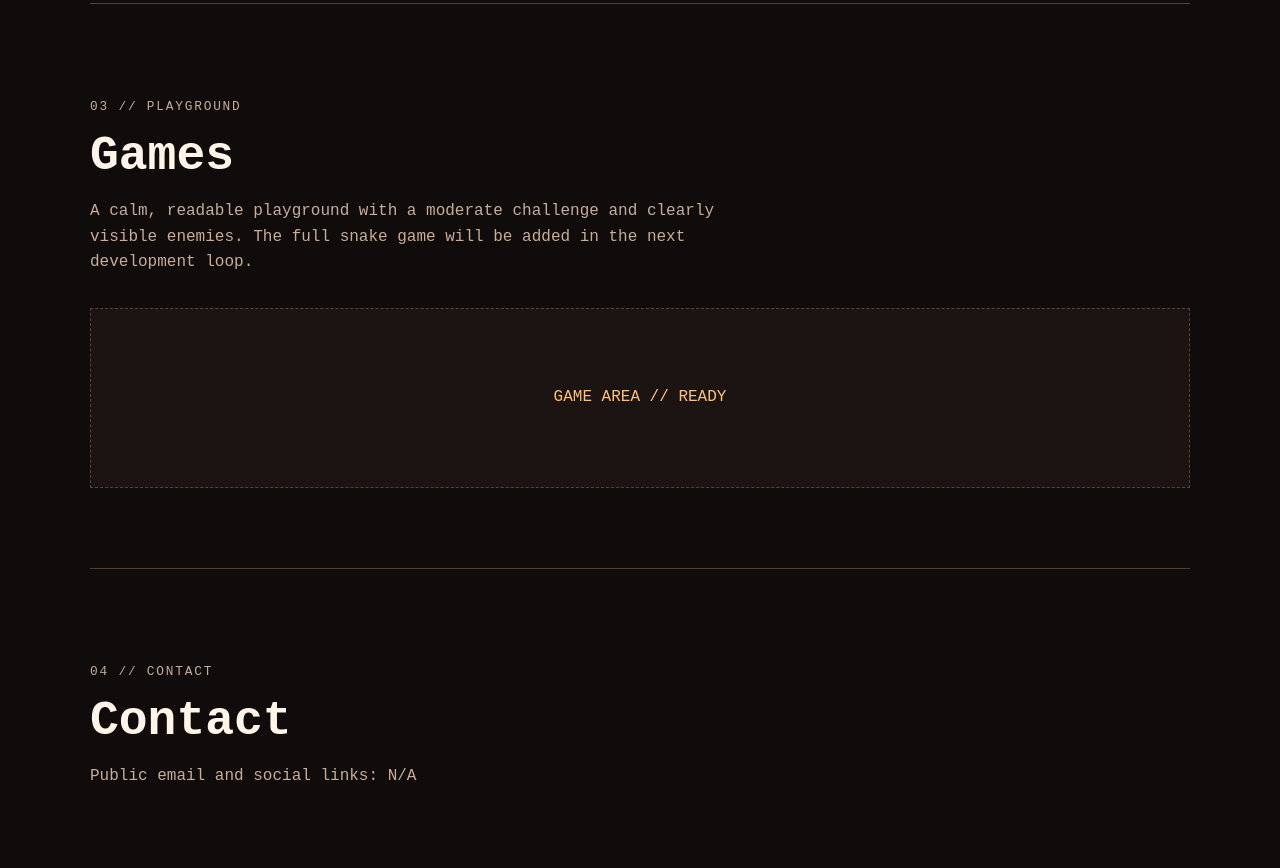
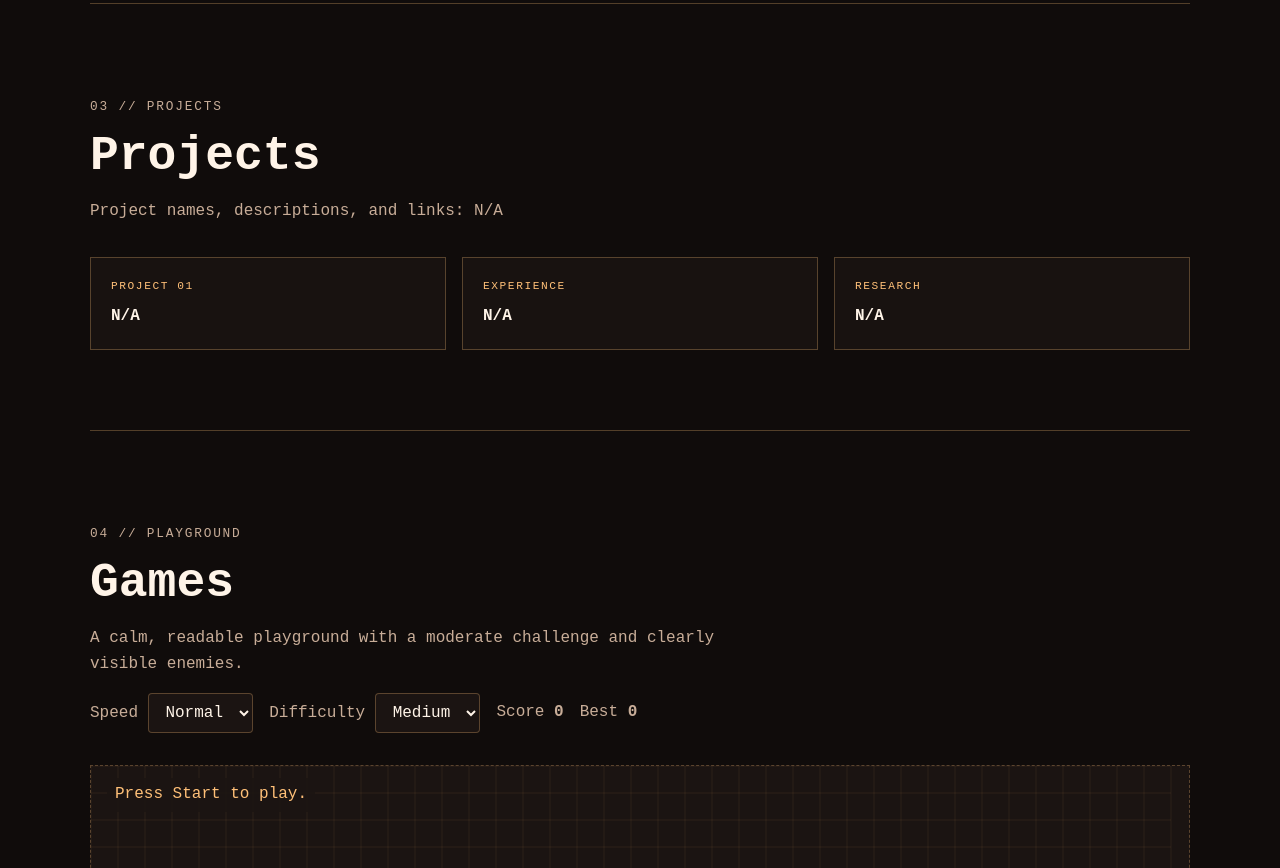
Before and after one commit to PrimeJohn-code/PrimeJohn-code.github.io, a plain HTML site: page index.html in a window 1280 px wide. Shown: the part 1613-2481 px from the top of the page. Drawn offline with Linux system fonts and the light colour scheme.

Commit message:
Complete responsive portfolio and snake game

```diff
--- /dev/null
+++ b/game.js
@@ -0,0 +1,110 @@
+(() => {
+  "use strict";
+
+  const canvas = document.querySelector("#game-canvas");
+  if (!canvas) return;
+  const ctx = canvas.getContext("2d");
+  const status = document.querySelector("#game-status");
+  const scoreEl = document.querySelector("#score");
+  const highScoreEl = document.querySelector("#high-score");
+  const speedSelect = document.querySelector("#speed-select");
+  const difficultySelect = document.querySelector("#difficulty-select");
+  const startButton = document.querySelector("#start-game");
+  const pauseButton = document.querySelector("#pause-game");
+  const restartButton = document.querySelector("#restart-game");
+  const speeds = { slow: 240, normal: 160, fast: 100 };
+  const enemiesByDifficulty = { easy: 1, normal: 2, hard: 3 };
+  const directions = { up: { x: 0, y: -1 }, down: { x: 0, y: 1 }, left: { x: -1, y: 0 }, right: { x: 1, y: 0 } };
+  let snake = [], food = null, enemies = [], direction = directions.right, nextDirection = direction;
+  let cols = 20, rows = 16, cell = 24, score = 0, gameTimer = null, enemyTimer = null, running = false, paused = false;
+  let highScore = Number.parseInt(localStorage.getItem("primejohn-high-score") || "0", 10);
+  highScoreEl.textContent = String(highScore);
+
+  function resizeBoard() {
+    const rect = canvas.getBoundingClientRect();
+    canvas.width = Math.max(320, Math.floor(rect.width));
+    canvas.height = Math.max(240, Math.floor(rect.height));
+    cell = Math.max(16, Math.floor(Math.min(canvas.width / 24, canvas.height / 16)));
+    cols = Math.max(12, Math.floor(canvas.width / cell));
+    rows = Math.max(10, Math.floor(canvas.height / cell));
+    draw();
+  }
+
+  function same(a, b) { return a && b && a.x === b.x && a.y === b.y; }
+  function occupied(point) { return snake.some((part) => same(part, point)) || enemies.some((enemy) => same(enemy, point)); }
+  function randomPoint() {
+    let point;
+    do { point = { x: Math.floor(Math.random() * cols), y: Math.floor(Math.random() * rows) }; } while (occupied(point));
+    return point;
+  }
+  function setStatus(message) { status.textContent = message; }
+  function updateScore() {
+    scoreEl.textContent = String(score);
+    if (score > highScore) { highScore = score; highScoreEl.textContent = String(highScore); localStorage.setItem("primejohn-high-score", String(highScore)); }
+  }
+  function clearTimers() { clearInterval(gameTimer); clearInterval(enemyTimer); gameTimer = null; enemyTimer = null; }
+  function scheduleTimers() { clearTimers(); gameTimer = setInterval(step, speeds[speedSelect.value]); enemyTimer = setInterval(moveEnemies, Math.max(300, speeds[speedSelect.value] * 3)); }
+  function resetState() {
+    clearTimers();
+    const center = { x: Math.floor(cols / 2), y: Math.floor(rows / 2) };
+    snake = [center, { x: center.x - 1, y: center.y }, { x: center.x - 2, y: center.y }];
+    direction = directions.right; nextDirection = direction; score = 0; updateScore();
+    enemies = [];
+    for (let i = 0; i < enemiesByDifficulty[difficultySelect.value]; i += 1) enemies.push(randomPoint());
+    food = randomPoint(); running = false; paused = false; pauseButton.disabled = true; pauseButton.textContent = "Pause"; draw();
+  }
+  function startGame() {
+    if (running && !paused) return;
+    if (!snake.length || !food) resetState();
+    running = true; paused = false; pauseButton.disabled = false; setStatus("Use arrows, WASD, or touch controls.");
+    scheduleTimers();
+  }
+  function togglePause() {
+    if (!running) return;
+    paused = !paused;
+    if (paused) { clearTimers(); setStatus("Paused. Press Pause to continue."); pauseButton.textContent = "Resume"; }
+    else { paused = false; pauseButton.textContent = "Pause"; setStatus("Use arrows, WASD, or touch controls."); scheduleTimers(); }
+  }
+  function gameOver() { running = false; paused = false; clearTimers(); pauseButton.disabled = true; setStatus("Game over. Press Restart to try again."); draw(); }
+  function changeDirection(name) {
+    const candidate = directions[name];
+    if (!candidate || (candidate.x + direction.x === 0 && candidate.y + direction.y === 0)) return;
+    nextDirection = candidate;
+  }
+  function step() {
+    direction = nextDirection;
+    const head = { x: snake[0].x + direction.x, y: snake[0].y + direction.y };
+    if (head.x < 0 || head.x >= cols || head.y < 0 || head.y >= rows || snake.some((part) => same(part, head)) || enemies.some((enemy) => same(enemy, head))) { gameOver(); return; }
+    snake.unshift(head);
+    if (same(head, food)) { score += 10; updateScore(); food = randomPoint(); } else snake.pop();
+    draw();
+  }
+  function moveEnemies() {
+    enemies = enemies.map((enemy) => {
+      const options = Object.values(directions).map((move) => ({ x: enemy.x + move.x, y: enemy.y + move.y })).filter((point) => point.x >= 0 && point.x < cols && point.y >= 0 && point.y < rows && !snake.some((part) => same(part, point)) && !enemies.some((other) => other !== enemy && same(other, point)));
+      return options.length ? options[Math.floor(Math.random() * options.length)] : enemy;
+    });
+    if (enemies.some((enemy) => same(enemy, snake[0]))) gameOver();
+    draw();
+  }
+  function draw() {
+    ctx.fillStyle = "#1b1412"; ctx.fillRect(0, 0, canvas.width, canvas.height);
+    ctx.strokeStyle = "rgba(255, 192, 120, .08)"; ctx.lineWidth = 1;
+    for (let x = 0; x <= cols; x += 1) { ctx.beginPath(); ctx.moveTo(x * cell, 0); ctx.lineTo(x * cell, rows * cell); ctx.stroke(); }
+    for (let y = 0; y <= rows; y += 1) { ctx.beginPath(); ctx.moveTo(0, y * cell); ctx.lineTo(cols * cell, y * cell); ctx.stroke(); }
+    if (food) { ctx.fillStyle = "#ffd166"; ctx.fillRect(food.x * cell + 5, food.y * cell + 5, cell - 10, cell - 10); }
+    enemies.forEach((enemy) => { ctx.fillStyle = "#ff6b6b"; ctx.fillRect(enemy.x * cell + 4, enemy.y * cell + 4, cell - 8, cell - 8); });
+    snake.forEach((part, index) => { ctx.fillStyle = index === 0 ? "#fff4e8" : "#ffc078"; ctx.fillRect(part.x * cell + 3, part.y * cell + 3, cell - 6, cell - 6); });
+  }
+
+  ["keydown", "resize"].forEach((eventName) => window.addEventListener(eventName, (event) => {
+    if (eventName === "resize") { resizeBoard(); return; }
+    const keys = { ArrowUp: "up", w: "up", W: "up", ArrowDown: "down", s: "down", S: "down", ArrowLeft: "left", a: "left", A: "left", ArrowRight: "right", d: "right", D: "right" };
+    if (keys[event.key]) { event.preventDefault(); changeDirection(keys[event.key]); }
+    if (event.key === " ") { event.preventDefault(); togglePause(); }
+  }));
+  document.querySelectorAll("[data-direction]").forEach((button) => button.addEventListener("pointerdown", (event) => { event.preventDefault(); changeDirection(button.dataset.direction); canvas.focus(); }));
+  startButton.addEventListener("click", startGame); pauseButton.addEventListener("click", togglePause); restartButton.addEventListener("click", () => { resetState(); startGame(); });
+  speedSelect.addEventListener("change", () => { if (running && !paused) scheduleTimers(); }); difficultySelect.addEventListener("change", () => { resetState(); setStatus("Difficulty updated. Press Start to play."); });
+  resizeBoard(); resetState();
+})();
--- a/index.html
+++ b/index.html
@@ -7,6 +7,7 @@
   <title>Portfolio // Prime John</title>
   <link rel="stylesheet" href="styles.css">
   <script src="script.js" defer></script>
+  <script src="game.js" defer></script>
 </head>
 <body>
   <header class="site-header">
@@ -14,6 +15,7 @@
     <nav aria-label="Primary navigation">
       <a href="#about">About</a>
       <a href="#work">Work</a>
+      <a href="#projects">Projects</a>
       <a href="#games">Games</a>
       <a href="#contact">Contact</a>
     </nav>
@@ -44,15 +46,44 @@
       <div class="status-line"><span class="status-dot"></span> Available for a clear next step.</div>
     </section>
 
+    <section id="projects" class="content-section" aria-labelledby="projects-title">
+      <p class="eyebrow">03 // PROJECTS</p>
+      <h2 id="projects-title">Projects</h2>
+      <p>Project names, descriptions, and links: N/A</p>
+      <div class="info-grid">
+        <article class="info-card"><span class="card-label">PROJECT 01</span><strong>N/A</strong></article>
+        <article class="info-card"><span class="card-label">EXPERIENCE</span><strong>N/A</strong></article>
+        <article class="info-card"><span class="card-label">RESEARCH</span><strong>N/A</strong></article>
+      </div>
+    </section>
+
     <section id="games" class="content-section game-placeholder" aria-labelledby="games-title">
-      <p class="eyebrow">03 // PLAYGROUND</p>
+      <p class="eyebrow">04 // PLAYGROUND</p>
       <h2 id="games-title">Games</h2>
-      <p>A calm, readable playground with a moderate challenge and clearly visible enemies. The full snake game will be added in the next development loop.</p>
-      <div class="game-shell" aria-label="Snake game area ready for implementation">GAME AREA // READY</div>
+      <p>A calm, readable playground with a moderate challenge and clearly visible enemies.</p>
+      <div class="game-toolbar">
+        <label>Speed <select id="speed-select"><option value="slow">Slow</option><option value="normal" selected>Normal</option><option value="fast">Fast</option></select></label>
+        <label>Difficulty <select id="difficulty-select"><option value="easy">Low</option><option value="normal" selected>Medium</option><option value="hard">High</option></select></label>
+        <span>Score <strong id="score">0</strong></span>
+        <span>Best <strong id="high-score">0</strong></span>
+      </div>
+      <div class="game-shell">
+        <canvas id="game-canvas" tabindex="0" aria-label="Snake game board"></canvas>
+        <p id="game-status" class="game-status" role="status">Press Start to play.</p>
+      </div>
+      <div class="game-actions">
+        <button id="start-game" type="button">Start</button>
+        <button id="pause-game" type="button" disabled>Pause</button>
+        <button id="restart-game" type="button">Restart</button>
+      </div>
+      <div class="touch-controls" aria-label="Touch controls">
+        <button type="button" data-direction="up" aria-label="Move up">↑</button>
+        <div><button type="button" data-direction="left" aria-label="Move left">←</button><button type="button" data-direction="down" aria-label="Move down">↓</button><button type="button" data-direction="right" aria-label="Move right">→</button></div>
+      </div>
     </section>
 
     <section id="contact" class="content-section" aria-labelledby="contact-title">
-      <p class="eyebrow">04 // CONTACT</p>
+      <p class="eyebrow">05 // CONTACT</p>
       <h2 id="contact-title">Contact</h2>
       <p>Public email and social links: N/A</p>
     </section>
--- a/styles.css
+++ b/styles.css
@@ -35,6 +35,16 @@ h2 { font-size: clamp(1.75rem, 4vw, 3rem); }
 .status-line { color: var(--accent); margin-top: 2rem; }
 .status-dot { display: inline-block; width: .6rem; height: .6rem; margin-right: .5rem; border-radius: 50%; background: var(--accent); box-shadow: 0 0 1rem var(--accent); }
 .game-shell { display: grid; place-items: center; min-height: 180px; margin-top: 2rem; border: 1px dashed var(--line); background: var(--panel); color: var(--accent); }
+.game-shell { position: relative; min-height: 55vh; overflow: hidden; }
+#game-canvas { display: block; width: 100%; height: 55vh; min-height: 320px; outline: none; }
+.game-toolbar, .game-actions, .touch-controls { display: flex; flex-wrap: wrap; align-items: center; gap: .75rem 1rem; margin-top: 1rem; }
+.game-toolbar label, .game-toolbar span { color: var(--muted); }
+select, button { border: 1px solid var(--line); border-radius: .25rem; background: var(--panel); color: var(--text); font: inherit; padding: .55rem .8rem; }
+button { cursor: pointer; }
+button:hover, button:focus-visible { border-color: var(--accent); color: var(--accent); }
+.game-status { position: absolute; top: .75rem; left: 1rem; margin: 0; padding: .25rem .5rem; background: rgba(27, 20, 18, .86); color: var(--accent) !important; }
+.touch-controls { justify-content: center; }
+.touch-controls button { min-width: 3rem; min-height: 3rem; touch-action: manipulation; }
 footer { padding: 2rem 1rem; text-align: center; color: var(--muted); border-top: 1px solid var(--line); }
 @keyframes blink { 50% { opacity: 0; } }
 @media (max-width: 700px) { .site-header { align-items: flex-start; flex-direction: column; } .hero { min-height: 62vh; } .info-grid { grid-template-columns: 1fr; } }
```
